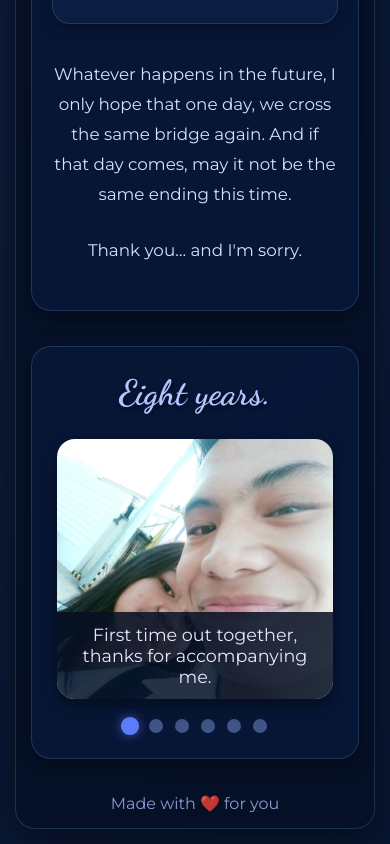
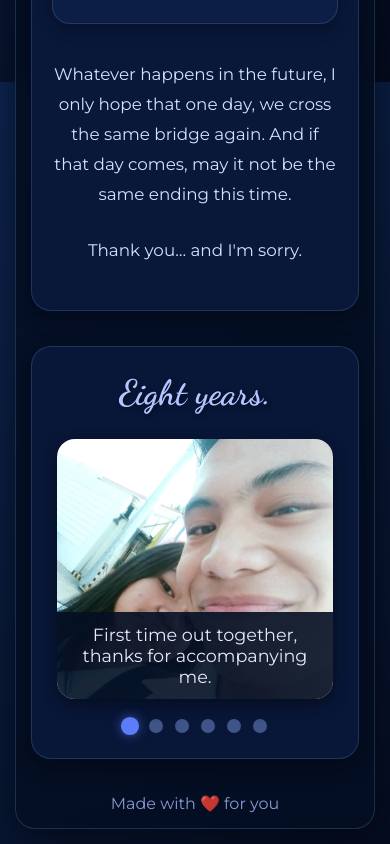
Before and after one commit to rmanrey26/forkeithmylove, a plain HTML site: page index.html in a window 390 px wide. Shown: the part 4138-4982 px from the top of the page. Drawn offline with nearby package versions, Linux system fonts and the light colour scheme.

Commit message:
Update style.css

```diff
--- a/style.css
+++ b/style.css
@@ -7,13 +7,21 @@
 
 body {
     color: #e6e6ff;
-    background: linear-gradient(-45deg, #050a1d, #07142e, #203869, #2954a5);
+    background: #050a1d; /* Fallback solid color */
+    background: linear-gradient(-45deg, #050a1d, #07142e, #0a1c3f, #0d244f);
     background-size: 400% 400%;
     animation: gradient 15s ease infinite;
     min-height: 100vh;
     padding: 20px;
     overflow-x: hidden;
     position: relative;
+}
+
+/* Fix for Safari gradient rendering */
+@supports (-webkit-touch-callout: none) {
+    body {
+        background-attachment: fixed;
+    }
 }
 
 @keyframes gradient {
@@ -66,11 +74,21 @@ body {
     max-width: 100%;
     margin: 0 auto;
     padding: 20px;
-    backdrop-filter: blur(12px);
-    background-color: rgba(5, 15, 35, 0.7);
+    background-color: rgba(5, 15, 35, 0.85); /* More opaque for Safari */
     border-radius: 20px;
     box-shadow: 0 8px 32px rgba(0, 0, 0, 0.5);
     border: 1px solid rgba(70, 130, 180, 0.3);
+    position: relative;
+    z-index: 1;
+}
+
+/* Fallback for browsers that don't support backdrop-filter */
+@supports (backdrop-filter: blur(12px)) or (-webkit-backdrop-filter: blur(12px)) {
+    .container {
+        backdrop-filter: blur(12px);
+        -webkit-backdrop-filter: blur(12px);
+        background-color: rgba(5, 15, 35, 0.7);
+    }
 }
 
 header {
@@ -104,7 +122,7 @@ h1 {
 }
 
 .music-player {
-    background: rgba(10, 25, 60, 0.7);
+    background: rgba(10, 25, 60, 0.85); /* More opaque for Safari */
     border-radius: 20px;
     padding: 25px;
     margin-bottom: 35px;
@@ -114,7 +132,7 @@ h1 {
 }
 
 .music-player:hover {
-    background: rgba(15, 35, 75, 0.8);
+    background: rgba(15, 35, 75, 0.9);
     transform: translateY(-5px);
     box-shadow: 0 10px 30px rgba(0, 0, 0, 0.5);
 }
@@ -207,7 +225,7 @@ h1 {
 }
 
 .letter {
-    background: rgba(10, 25, 60, 0.7);
+    background: rgba(10, 25, 60, 0.85); /* More opaque for Safari */
     border-radius: 20px;
     padding: 35px;
     margin-bottom: 35px;
@@ -221,7 +239,7 @@ h1 {
 }
 
 .letter:hover {
-    background: rgba(15, 35, 75, 0.8);
+    background: rgba(15, 35, 75, 0.9);
     transform: translateY(-5px);
     box-shadow: 0 10px 30px rgba(0, 0, 0, 0.5);
 }
@@ -234,7 +252,7 @@ h1 {
 .special-message {
     margin: 35px 0;
     padding: 25px;
-    background: rgba(15, 35, 75, 0.6);
+    background: rgba(15, 35, 75, 0.7);
     border-radius: 18px;
     border: 1px solid rgba(70, 130, 180, 0.3);
     box-shadow: 0 5px 15px rgba(0, 0, 0, 0.3);
@@ -257,7 +275,7 @@ h1 {
 }
 
 .gallery {
-    background: rgba(10, 25, 60, 0.7);
+    background: rgba(10, 25, 60, 0.85); /* More opaque for Safari */
     border-radius: 20px;
     padding: 25px;
     box-shadow: 0 6px 20px rgba(0, 0, 0, 0.4);
@@ -266,7 +284,7 @@ h1 {
 }
 
 .gallery:hover {
-    background: rgba(15, 35, 75, 0.8);
+    background: rgba(15, 35, 75, 0.9);
     transform: translateY(-5px);
     box-shadow: 0 10px 30px rgba(0, 0, 0, 0.5);
 }
@@ -312,7 +330,7 @@ h1 {
     bottom: 0;
     left: 0;
     width: 100%;
-    background: rgba(5, 15, 35, 0.85);
+    background: rgba(5, 15, 35, 0.9);
     padding: 12px;
     text-align: center;
     border-bottom-left-radius: 12px;
@@ -356,14 +374,16 @@ footer {
     color: #aabbff;
 }
 
-/* Responsive adjustments */
+/* Responsive adjustments for iPhone */
 @media (max-width: 768px) {
     body {
         padding: 15px;
+        background-attachment: fixed; /* Important for mobile gradient */
     }
 
     .container {
         padding: 15px;
+        background-color: rgba(5, 15, 35, 0.9); /* Even more opaque on mobile */
     }
 
     h1 {
@@ -388,6 +408,7 @@ footer {
         font-size: 1.05rem;
         padding: 20px;
         line-height: 1.8;
+        background-color: rgba(10, 25, 60, 0.9);
     }
 
     .special-message p {
@@ -424,4 +445,24 @@ footer {
         padding: 12px 28px;
         font-size: 1.1rem;
     }
+
+    /* Disable backdrop-filter on older iOS devices */
+    @supports not (backdrop-filter: blur(12px)) {
+        .container, .music-player, .letter, .gallery {
+            backdrop-filter: none;
+            -webkit-backdrop-filter: none;
+        }
+    }
 }
+
+/* Additional fix for iOS Safari */
+@supports (-webkit-touch-callout: none) {
+    body {
+        min-height: -webkit-fill-available;
+    }
+
+    /* Fix for gradient rendering on iOS */
+    html {
+        height: -webkit-fill-available;
+    }
+}
```
